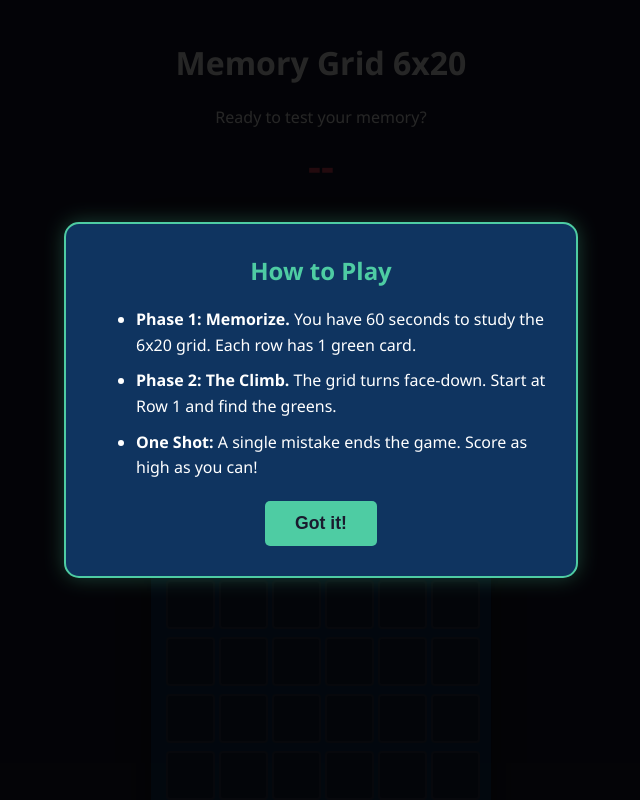
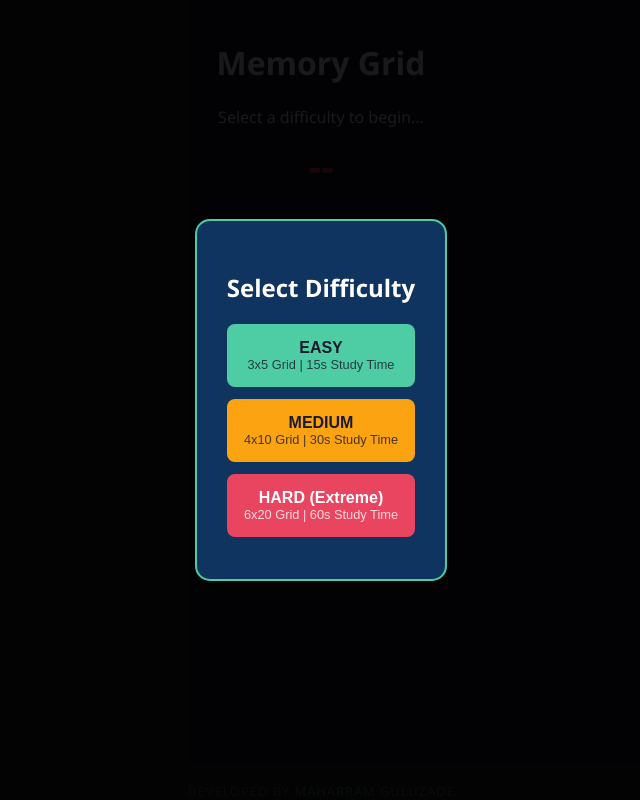
Before and after one commit to maharramgz/memorygame, a plain HTML site: page index.html in a window 1280 px wide. Shown: the top 800 px of the page, without its empty margins (319-959 px from the left). Drawn offline with Linux system fonts and the light colour scheme.

Commit message:
Update index.html

```diff
--- a/index.html
+++ b/index.html
@@ -11,7 +11,7 @@
             --red: #e94560;
             --green-active: #4ecca3;
             --text: #ffffff;
-            --overlay: rgba(0, 0, 0, 0.85);
+            --overlay: rgba(0, 0, 0, 0.9);
         }
 
         body {
@@ -26,8 +26,8 @@
             min-height: 100vh;
         }
 
-        /* --- How-To Modal Styles --- */
-        #how-to-modal {
+        /* --- Difficulty Selection Styles --- */
+        #difficulty-modal {
             position: fixed;
             top: 0; left: 0; width: 100%; height: 100%;
             background: var(--overlay);
@@ -41,15 +41,30 @@
             background: #0f3460;
             padding: 30px;
             border-radius: 15px;
-            max-width: 450px;
+            max-width: 400px;
             text-align: center;
             border: 2px solid var(--green-active);
-            box-shadow: 0 0 20px rgba(78, 204, 163, 0.3);
         }
 
-        .modal-content h2 { color: var(--green-active); margin-top: 0; }
-        .modal-content ul { text-align: left; line-height: 1.6; margin: 20px 0; }
-        .modal-content li { margin-bottom: 10px; }
+        .diff-btn {
+            display: block;
+            width: 100%;
+            margin: 12px 0;
+            padding: 15px;
+            border: none;
+            border-radius: 8px;
+            cursor: pointer;
+            font-weight: bold;
+            font-size: 1rem;
+            transition: transform 0.2s;
+            text-align: center;
+        }
+
+        .diff-btn small { display: block; font-weight: normal; font-size: 0.8rem; opacity: 0.8; }
+        .diff-btn:hover { transform: scale(1.05); }
+        .easy { background: #4ecca3; color: #1a1a2e; }
+        .medium { background: #fca311; color: #1a1a2e; }
+        .hard { background: #e94560; color: #ffffff; }
 
         /* --- Game Styles --- */
         #status-bar { margin-bottom: 20px; text-align: center; }
@@ -57,7 +72,6 @@
 
         .grid {
             display: grid;
-            grid-template-columns: repeat(6, 45px); /* Slightly smaller to fit mobile screens better */
             gap: 8px;
             background: #0f3460;
             padding: 15px;
@@ -82,7 +96,7 @@
         .card.active-row { border: 2px solid var(--green-active); cursor: pointer; }
 
         .controls { margin-top: 25px; margin-bottom: 40px; }
-        button {
+        #start-btn {
             padding: 12px 30px;
             font-size: 1.1rem;
             cursor: pointer;
@@ -91,50 +105,50 @@
             border-radius: 5px;
             color: var(--bg);
             font-weight: bold;
-            transition: opacity 0.2s;
         }
-        button:hover { opacity: 0.9; }
 
-        /* --- Footer Styles (Maharram Guluzade) --- */
         footer {
             margin-top: auto;
             padding: 20px;
-            font-size: 0.9rem;
+            font-size: 0.8rem;
             color: rgba(255, 255, 255, 0.3);
             letter-spacing: 1px;
             text-transform: uppercase;
         }
-        footer span {
-            color: var(--green-active);
-            opacity: 0.6;
-        }
+        footer span { color: var(--green-active); opacity: 0.6; }
     </style>
 </head>
 <body>
 
-    <div id="how-to-modal">
+    <div id="difficulty-modal">
         <div class="modal-content">
-            <h2>How to Play</h2>
-            <ul>
-                <li><strong>Phase 1: Memorize.</strong> You have 60 seconds to study the 6x20 grid. Each row has 1 green card.</li>
-                <li><strong>Phase 2: The Climb.</strong> The grid turns face-down. Start at Row 1 and find the greens.</li>
-                <li><strong>One Shot:</strong> A single mistake ends the game. Score as high as you can!</li>
-            </ul>
-            <button onclick="closeModal()">Got it!</button>
+            <h2>Select Difficulty</h2>
+            <button class="diff-btn easy" onclick="setDifficulty('easy')">
+                EASY
+                <small>3x5 Grid | 15s Study Time</small>
+            </button>
+            <button class="diff-btn medium" onclick="setDifficulty('medium')">
+                MEDIUM
+                <small>4x10 Grid | 30s Study Time</small>
+            </button>
+            <button class="diff-btn hard" onclick="setDifficulty('hard')">
+                HARD (Extreme)
+                <small>6x20 Grid | 60s Study Time</small>
+            </button>
         </div>
     </div>
 
-    <h1>Memory Grid 6x20</h1>
+    <h1>Memory Grid</h1>
 
     <div id="status-bar">
-        <div id="instruction">Ready to test your memory?</div>
+        <div id="instruction">Select a difficulty to begin...</div>
         <div id="timer">--</div>
     </div>
 
     <div class="grid" id="grid"></div>
 
     <div class="controls">
-        <button id="start-btn" onclick="startMemorizePhase()">Start Memorizing</button>
+        <button id="start-btn" style="display:none;" onclick="startMemorizePhase()">Start Memorizing</button>
     </div>
 
     <footer>
@@ -146,15 +160,28 @@
         const timerElement = document.getElementById('timer');
         const instruction = document.getElementById('instruction');
         const startBtn = document.getElementById('start-btn');
-        const modal = document.getElementById('how-to-modal');
+        const diffModal = document.getElementById('difficulty-modal');
 
-        const ROWS = 20;
-        const COLS = 6;
+        let ROWS, COLS, MEMORY_TIME;
         let gameState = 'waiting';
         let currentRow = 0;
         let answerKey = [];
 
-        function closeModal() { modal.style.display = 'none'; }
+        function setDifficulty(level) {
+            if(level === 'easy') {
+                ROWS = 5; COLS = 3; MEMORY_TIME = 15;
+            } else if(level === 'medium') {
+                ROWS = 10; COLS = 4; MEMORY_TIME = 30;
+            } else {
+                ROWS = 20; COLS = 6; MEMORY_TIME = 60;
+            }
+
+            diffModal.style.display = 'none';
+            startBtn.style.display = 'block';
+            gridElement.style.gridTemplateColumns = `repeat(${COLS}, 45px)`;
+            instruction.innerText = `${level.toUpperCase()} Mode: Study the grid for ${MEMORY_TIME}s.`;
+            initGrid();
+        }
 
         function initGrid() {
             gridElement.innerHTML = '';
@@ -173,7 +200,7 @@
             currentRow = 0;
             answerKey = [];
             startBtn.style.display = 'none';
-            instruction.innerText = "Study the positions now!";
+            instruction.innerText = "Study the positions!";
 
             for (let r = 0; r < ROWS; r++) {
                 answerKey.push(Math.floor(Math.random() * COLS));
@@ -182,15 +209,12 @@
             for (let r = 0; r < ROWS; r++) {
                 for (let c = 0; c < COLS; c++) {
                     const card = document.getElementById(`card-${r}-${c}`);
-                    if (c === answerKey[r]) {
-                        card.classList.add('reveal-green');
-                    } else {
-                        card.classList.add('reveal-red');
-                    }
+                    if (c === answerKey[r]) card.classList.add('reveal-green');
+                    else card.classList.add('reveal-red');
                 }
             }
 
-            let timeLeft = 60;
+            let timeLeft = MEMORY_TIME;
             timerElement.innerText = timeLeft;
             const countdown = setInterval(() => {
                 timeLeft--;
@@ -206,7 +230,6 @@
             gameState = 'playing';
             instruction.innerText = "Find the green in Row 1!";
             timerElement.innerText = "GO!";
-
             document.querySelectorAll('.card').forEach(card => {
                 card.classList.remove('reveal-green', 'reveal-red');
                 card.onclick = (e) => handleCardClick(e);
@@ -230,10 +253,9 @@
             if (c === answerKey[r]) {
                 e.target.classList.add('reveal-green');
                 currentRow++;
-                if (currentRow === ROWS) {
-                    endGame(true);
-                } else {
-                    instruction.innerText = `Correct! Row ${currentRow + 1} next.`;
+                if (currentRow === ROWS) endGame(true);
+                else {
+                    instruction.innerText = `Row ${currentRow + 1} next.`;
                     updateRowHighlights();
                 }
             } else {
@@ -244,17 +266,14 @@
 
         function endGame(win) {
             gameState = 'over';
-            instruction.innerText = win ? "FLAWLESS VICTORY!" : `Score: ${currentRow}/20`;
-            startBtn.innerText = "Play Again";
+            instruction.innerText = win ? "VICTORY!" : `Score: ${currentRow}/${ROWS}`;
+            startBtn.innerText = "Back to Menu";
             startBtn.style.display = 'block';
             startBtn.onclick = () => location.reload();
-
             for (let r = 0; r < ROWS; r++) {
                 document.getElementById(`card-${r}-${answerKey[r]}`).classList.add('reveal-green');
             }
         }
-
-        initGrid();
     </script>
 </body>
 </html>
```
